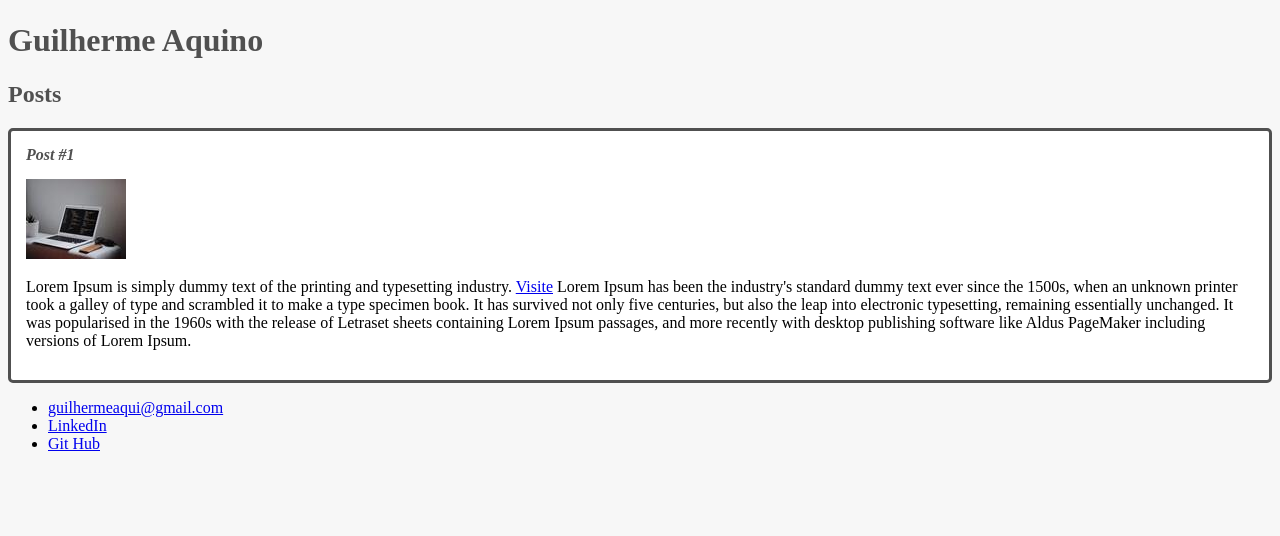
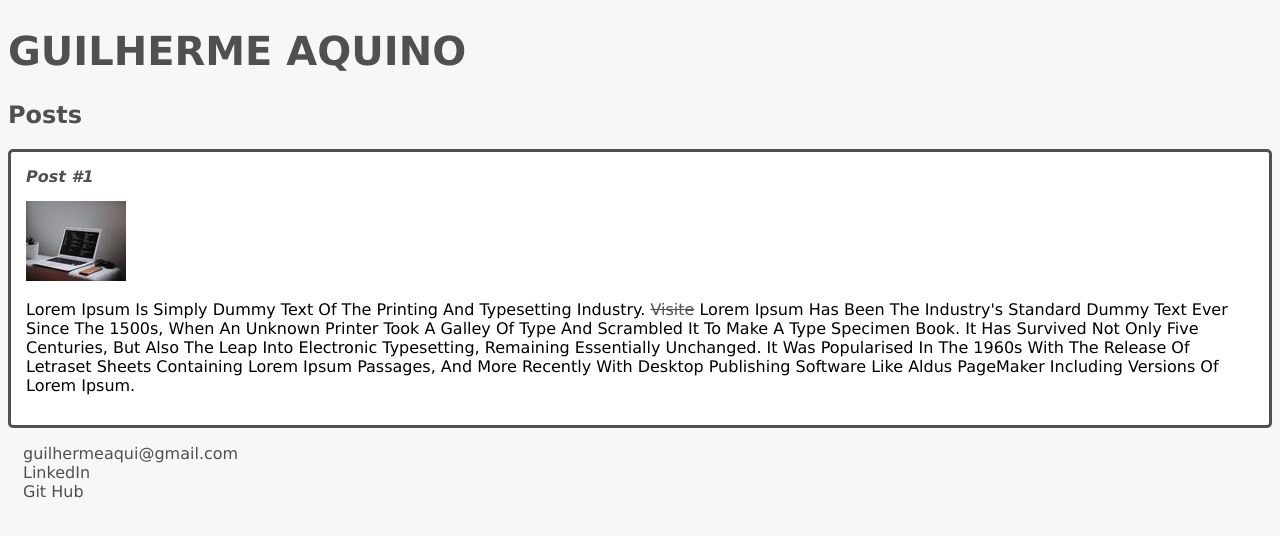
Before and after one commit to GuilhermeAquinoDB/web-developer, a plain HTML site: page index.html in a window 1280 px wide. Shown: the part 80-616 px from the top of the page. Drawn offline with Linux system fonts and the light colour scheme.

Commit message:
styled list

```diff
--- a/index.html
+++ b/index.html
@@ -35,7 +35,7 @@
         </article>
     </section>
     <footer>
-        <ul>
+        <ul class="contacts_list">
             <li>
                 <a href="mailto:guilhermeaqui@gmail.com" target="_blank">guilhermeaqui@gmail.com </a>
             </li>
--- a/style.css
+++ b/style.css
@@ -1,5 +1,6 @@
 body {
     background: #f7f7f7;
+    font-family: Verdana;
 }
 
 .photo {
@@ -8,6 +9,16 @@ body {
 }
 
 #title, .subtitle, .post_title {
+    color: #505050;
+}
+
+#title {
+    font-size: 40px;
+    text-transform: uppercase;
+}
+
+a {
+    text-decoration: line-through;
     color: #505050;
 }
 
@@ -29,8 +40,18 @@ body {
 .post_content {
     margin: 0;
     margin-bottom: 15px;
+    text-transform: capitalize;
 }
 
 .post_img {
     margin-bottom: 15px;
 }
+
+.contacts_list {
+    list-style-type: none;
+    padding-left: 15px;
+}
+
+.contacts_list li a {
+    text-decoration: none;
+}
```
